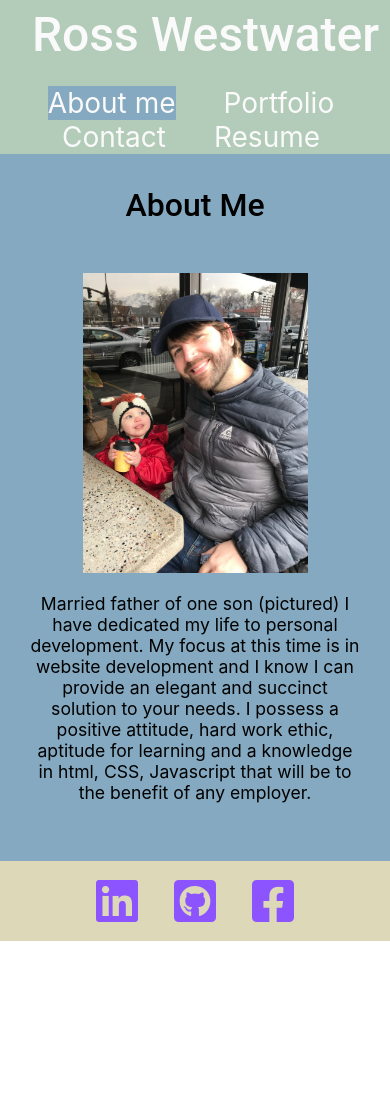
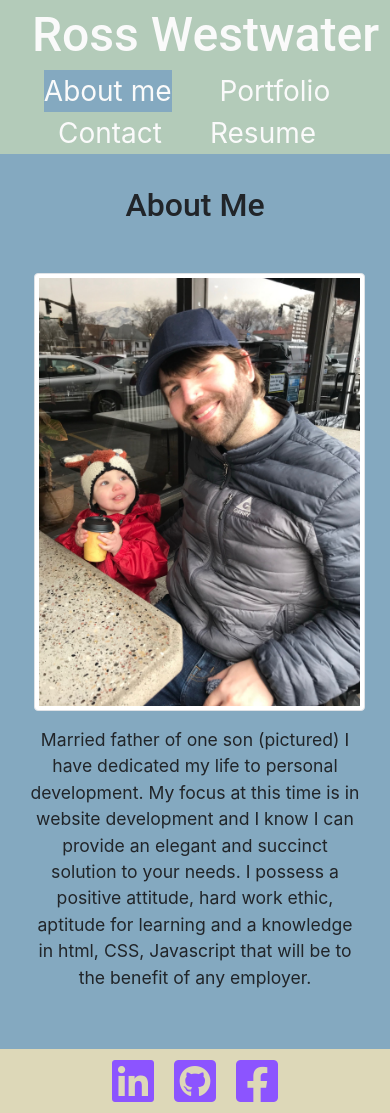
Before and after one commit to RossWestwater/RossWestwater_Portfolio, a React (Create React App) app: page / in a window 390 px wide. Before the commit the page ends 941 px from the top, so only its background shows below. Built offline with nearby package versions, Linux system fonts and the light colour scheme.

Commit message:
adding a little grid  formatting through bootstrap for mobile responsiveness

```diff
--- a/package.json
+++ b/package.json
@@ -11,8 +11,10 @@
     "@testing-library/jest-dom": "^5.16.2",
     "@testing-library/react": "^12.1.4",
     "@testing-library/user-event": "^13.5.0",
+    "bootstrap": "^5.1.3",
     "emailjs-com": "^3.2.0",
     "react": "^17.0.2",
+    "react-bootstrap": "^2.2.3",
     "react-dom": "^17.0.2",
     "react-scripts": "^5.0.0",
     "web-vitals": "^2.1.4"
--- a/public/index.html
+++ b/public/index.html
@@ -15,7 +15,13 @@
       user's mobile device or desktop. See https://developers.google.com/web/fundamentals/web-app-manifest/
     -->
     <link rel="manifest" href="%PUBLIC_URL%/manifest.json" />
-    <link rel="stylesheet" href="https://cdnjs.cloudflare.com/ajax/libs/font-awesome/6.1.0/css/all.min.css" integrity="sha512-10/jx2EXwxxWqCLX/hHth/vu2KY3jCF70dCQB8TSgNjbCVAC/8vai53GfMDrO2Emgwccf2pJqxct9ehpzG+MTw==" crossorigin="anonymous" referrerpolicy="no-referrer" />
+    <link
+      rel="stylesheet"
+      href="https://cdnjs.cloudflare.com/ajax/libs/font-awesome/6.1.0/css/all.min.css"
+      integrity="sha512-10/jx2EXwxxWqCLX/hHth/vu2KY3jCF70dCQB8TSgNjbCVAC/8vai53GfMDrO2Emgwccf2pJqxct9ehpzG+MTw=="
+      crossorigin="anonymous"
+      referrerpolicy="no-referrer"
+    />
     <!--
       Notice the use of %PUBLIC_URL% in the tags above.
       It will be replaced with the URL of the `public` folder during the build.
@@ -25,6 +31,12 @@
       work correctly both with client-side routing and a non-root public URL.
       Learn how to configure a non-root public URL by running `npm run build`.
     -->
+    <link
+      rel="stylesheet"
+      href="https://cdn.jsdelivr.net/npm/bootstrap@5.1.3/dist/css/bootstrap.min.css"
+      integrity="sha384-1BmE4kWBq78iYhFldvKuhfTAU6auU8tT94WrHftjDbrCEXSU1oBoqyl2QvZ6jIW3"
+      crossorigin="anonymous"
+    />
     <title>Ross' Portfolio</title>
   </head>
   <body>
--- a/src/components/Contact/index.js
+++ b/src/components/Contact/index.js
@@ -1,5 +1,6 @@
 import { useState } from 'react';
 import {validateEmail} from '../../utils/helpers';
+import { Container, Row, Col } from 'react-bootstrap'
 
 function ContactForm() {
   const [formState, setFormState] = useState({ name: '', email: '', message: '' });
@@ -36,7 +37,8 @@ function ContactForm() {
   };
 
   return (
-    <section>
+    <Container fluid>
+      <Row>
       <h1>Contact me</h1>
       <form id="contact-form" onSubmit={handleSubmit}>
         <div>
@@ -49,7 +51,7 @@ function ContactForm() {
         </div>
         <div>
           <label htmlFor="message">Message:</label>
-          <textarea name="message" rows="5" defaultValue={message} onBlur={handleChange} />
+          <textarea name="message" rows="5" defaultValue={message} onBlur={handleChange} className="col-12"/>
         </div>
         {errorMessage && (
           <div>
@@ -58,7 +60,8 @@ function ContactForm() {
         )}
         <button data-testid="button" type="submit">Submit</button>
       </form>
-    </section>
+      </Row>
+    </Container>
   );
 }
 
--- a/src/components/Footer/index.js
+++ b/src/components/Footer/index.js
@@ -2,9 +2,9 @@ function Footer(props) {
 
   return (
     <div className="center">
-      <a href="https://www.linkedin.com/in/ross-westwater-145795b7/" target={"_blank"}><i class="fa-brands fa-linkedin fa-3x my-2 mx-2"></i></a>
-      <a href="https://github.com/RossWestwater" target={"_blank"}><i class="fa-brands fa-github-square fa-3x my-2 mx-2"></i></a>
-      <a href="https://www.facebook.com/bob.andrews.923171/" target={"_blank"}><i class="fa-brands fa-facebook-square fa-3x my-2 mx-2"></i></a>
+      <a href="https://www.linkedin.com/in/ross-westwater-145795b7/" target={"_blank"}><i className="fa-brands fa-linkedin fa-3x my-2 mx-2"></i></a>
+      <a href="https://github.com/RossWestwater" target={"_blank"}><i className="fa-brands fa-github-square fa-3x my-2 mx-2"></i></a>
+      <a href="https://www.facebook.com/bob.andrews.923171/" target={"_blank"}><i className="fa-brands fa-facebook-square fa-3x my-2 mx-2"></i></a>
     </div>
 )}
 
--- a/src/components/Photos/index.js
+++ b/src/components/Photos/index.js
@@ -1,98 +1,109 @@
+import { Col, Container, Row, Image } from "react-bootstrap";
 const PhotoList = () => {
-
   const photos = [
     {
-      name: 'WorthIt',
+      name: "WorthIt",
       description:
-        "A full-stack web application built for users using gig economy jobs to earn an income. Individuals log in securely, input static values in their profile that are easily adjustable, then the app tells them if the job is worth accepting!" ,
-      technologiesUsed: 'express, mongoose, mongoDB, bcrypt, json-web-token, tailwind, javascript, react, react-bootstrap',
-      filePath: 'WorthIt_App',
-      githubRepository: 'https://github.com/RossWestwater/WorthIt',
-      deployedApp: 'https://worth-it-2022.herokuapp.com/'
+        "A full-stack web application built for users using gig economy jobs to earn an income. Individuals log in securely, input static values in their profile that are easily adjustable, then the app tells them if the job is worth accepting!",
+      technologiesUsed:
+        "express, mongoose, mongoDB, bcrypt, json-web-token, tailwind, javascript, react, react-bootstrap",
+      filePath: "WorthIt_App",
+      githubRepository: "https://github.com/RossWestwater/worthIt",
+      deployedApp: "https://worth-it-2022.herokuapp.com/",
     },
     {
-      name: 'TroubleShot',
+      name: "TroubleShot",
       description:
-        "A full-stack web application built for individual user use. Individuals log in to 'stash' useful bits of information to reference down the road." ,
-      technologiesUsed: 'HTML, express, mysql, sequelize, jest, bcrypt, tailwind, javascript',
-      filePath: 'Trouble_Shot',
-      githubRepository: 'https://github.com/RossWestwater/Troubleshot',
-      deployedApp: 'https://troubleshot.herokuapp.com/'
+        "A full-stack web application built for individual user use. Individuals log in to 'stash' useful bits of information to reference down the road.",
+      technologiesUsed:
+        "HTML, express, mysql, sequelize, jest, bcrypt, tailwind, javascript",
+      filePath: "Trouble_Shot",
+      githubRepository: "https://github.com/RossWestwater/Troubleshot",
+      deployedApp: "https://troubleshot.herokuapp.com/",
     },
     {
-      name: 'LastMinute',
+      name: "LastMinute",
       description:
-        'One-stop date night app! input a few desired ingredients from the fridge and the app will give random recipes using the ingredients. You can also purchase tickets to local events to complete your date!',
-      technologiesUsed: 'HTML, CSS, javascript, Bootstrap, APIs',
-      filePath: 'LastMinute',
-      githubRepository: 'https://github.com/RossWestwater/lastMinute',
-      deployedApp: 'https://hone12345678.github.io/lastMinute/'
+        "One-stop date night app! input a few desired ingredients from the fridge and the app will give random recipes using the ingredients. You can also purchase tickets to local events to complete your date!",
+      technologiesUsed: "HTML, CSS, javascript, Bootstrap, APIs",
+      filePath: "LastMinute",
+      githubRepository: "https://github.com/RossWestwater/lastMinute",
+      deployedApp: "https://hone12345678.github.io/lastMinute/",
     },
     {
-      name: 'Forecast App',
+      name: "Forecast App",
       description:
-        'Search by city name to get a 5-day forecast using API fetch requests. Saves search history in local storage',
-      technologiesUsed: 'HTML, CSS, javascript, Bootstrap, APIs',
-      filePath: 'Forecast_App',
-      githubRepository: 'https://github.com/RossWestwater/Weather-App',
-      deployedApp: 'https://rosswestwater.github.io/Weather-App/'
+        "Search by city name to get a 5-day forecast using API fetch requests. Saves search history in local storage",
+      technologiesUsed: "HTML, CSS, javascript, Bootstrap, APIs",
+      filePath: "Forecast_App",
+      githubRepository: "https://github.com/RossWestwater/Weather-App",
+      deployedApp: "https://rosswestwater.github.io/Weather-App/",
     },
     {
-      name: 'Scheduling App',
+      name: "Scheduling App",
       description:
-        'simple app to schedule the events of a given work day. Uses color coding based on current time stamp.',
-      technologiesUsed: 'javascript, Bootstrap, APIs, moment',
-      filePath: 'Scheduling_App',
-      githubRepository: 'https://github.com/RossWestwater/Calendar-Challenge',
-      deployedApp: 'https://rosswestwater.github.io/Calendar-Challenge/'
+        "simple app to schedule the events of a given work day. Uses color coding based on current time stamp.",
+      technologiesUsed: "javascript, Bootstrap, APIs, moment",
+      filePath: "Scheduling_App",
+      githubRepository: "https://github.com/RossWestwater/Calendar-Challenge",
+      deployedApp: "https://rosswestwater.github.io/Calendar-Challenge/",
     },
     {
-      name: 'Quiz Time App',
+      name: "Quiz Time App",
       description:
-        'A simple app utilizing asyncronous functions and dynamic page generation via javascript',
-      technologiesUsed: 'HTML, CSS, javascript',
-      filePath: 'Quiz_Time_App',
-      githubRepository: 'https://github.com/RossWestwater/Quiz-App',
-      deployedApp: 'https://rosswestwater.github.io/Quiz-App/'
+        "A simple app utilizing asyncronous functions and dynamic page generation via javascript",
+      technologiesUsed: "HTML, CSS, javascript",
+      filePath: "Quiz_Time_App",
+      githubRepository: "https://github.com/RossWestwater/Quiz-App",
+      deployedApp: "https://rosswestwater.github.io/Quiz-App/",
     },
     {
-      name: 'Budget Tracking App',
+      name: "Budget Tracking App",
       description:
-        'App that utilizes MongoDB to store budget information. Retains functionality offline.',
-      technologiesUsed: 'express, handlebars templating, javascript',
-      filePath: 'Budget_Tracker_App',
-      technologiesUsed: 'mongoose, express',
-      githubRepository: 'https://github.com/RossWestwater/TrackThatBudget',
-      deployedApp: 'https://track-that-yummy-budget.herokuapp.com/'
-    }
+        "App that utilizes MongoDB to store budget information. Retains functionality offline.",
+      technologiesUsed: "express, handlebars templating, javascript",
+      filePath: "Budget_Tracker_App",
+      technologiesUsed: "mongoose, express",
+      githubRepository: "https://github.com/RossWestwater/TrackThatBudget",
+      deployedApp: "https://track-that-yummy-budget.herokuapp.com/",
+    },
   ];
 
   return (
     <div>
-      <h2 className="center">The following are a few samples of apps that I have been involved in creating:</h2>
+      <h2 className="center">
+        The following are a few samples of apps that I have been involved in
+        creating:
+      </h2>
 
-      <div className="photoDisplay">
+      <Container fluid >
+        <Row>
         {photos.map((photo) => (
-          <div className="portfolio-cont">
+            <Col xs md="6" xl="4" key={photo.name}>
               <h3 className="center"> {photo.name}</h3>
               <img
                 src={require(`../../assets/images/${photo.filePath}.png`)}
                 alt={photo.name}
-            className="img-thumbnail mx-1"
               />
-          <div className="thumbnail-text">
+              <div className="mb-2">
                 <h4>Description:</h4> {photo.description}
-          <h4>Technologies/Concepts Used:</h4>{photo.technologiesUsed}
+                <h4>Technologies/Concepts Used:</h4>
+                {photo.technologiesUsed}
                 <h4>Links:</h4>
-          <a href={photo.githubRepository} target={"_blank"}>GitHub Repo</a>|
-          <a href={photo.deployedApp} target={"_blank"}>Deployed App</a>
+                <a href={photo.githubRepository} target={"_blank"}>
+                  GitHub Repo
+                </a>
+                |
+                <a href={photo.deployedApp} target={"_blank"}>
+                  Deployed App
+                </a>
               </div>
-          </div>
+            </Col>
         ))}
-      </div>
+        </Row>
+      </Container>
     </div>
   );
+};
 
-}
-
-export default PhotoList
+export default PhotoList;
--- a/src/index.css
+++ b/src/index.css
@@ -33,23 +33,6 @@ main {
 * {
   box-sizing: border-box;
 }
-
-/* html,
-body {
-  min-height: 100%;
-}
-
-body {
-  margin: 0;
-  padding: 0;
-  font-weight: 600;
-  line-height: 1.5;
-  font-size: 18px;
-  letter-spacing: 0.1em;
-  background: var(--dark);
-  color: var(--light);
-  font-family: 'Poiret One', cursive;
-} */
 
 .pageBackground {
   background-color: rgb(132, 169, 192);
@@ -144,7 +127,8 @@ button[disabled] {
 }
 
 img {
-  max-width: 100%;
+  height: 220px;
+  width: 100%;
 }
 
 span[role='img'] {
@@ -193,7 +177,6 @@ label {
 }
 
 textarea {
-  width: 410px;
   height: 120px;
   border: 3px solid #cccccc;
   padding: 5px;
@@ -292,8 +275,8 @@ textarea {
 }
 
 .img-thumbnail {
-  max-width: 500px;
-  height: 300px;
+  max-width: 300p;
+  height: 50%;
   margin-bottom: 1rem;
 }
 
```
Also changed, not shown: 1 other file (tests, documents, lock files or other folders). Lines whose indentation alone changed are shown as unchanged.
